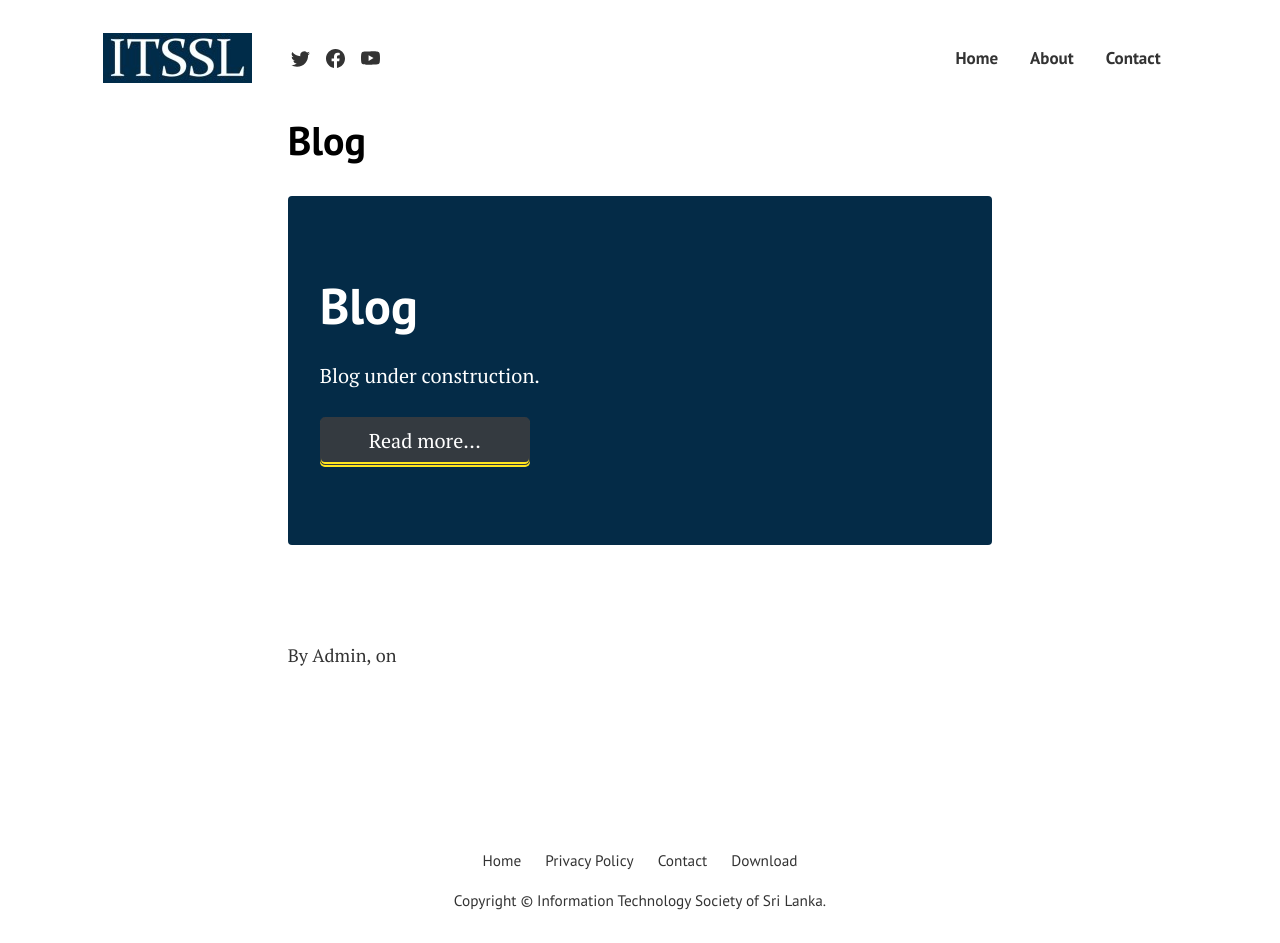
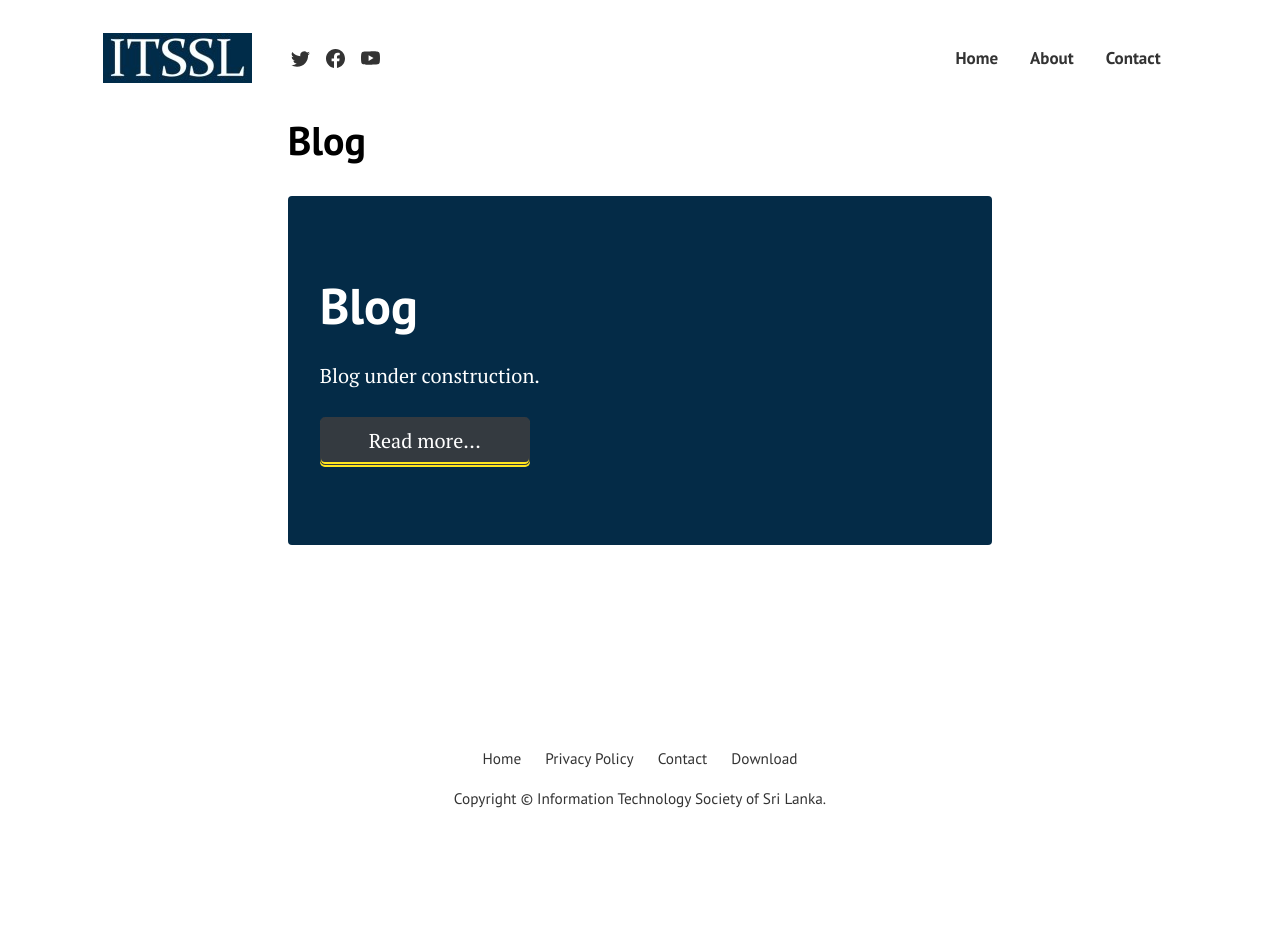
Before and after one commit to ITSSL/itssl.org, a Jekyll site: the page built from pages/blog.html, in a window 1280 px wide and 943 px high. Built offline with Jekyll 4.4.1, drawn with Linux system fonts in a browser that asks for light colours.

Commit message:
Update blog.html

```diff
--- a/pages/blog.html
+++ b/pages/blog.html
@@ -20,30 +20,6 @@ comments: false
       </div>
   </div>
 </div>
-
-
-<!-- begin post -->
-{% assign author = site.authors[post.author] %}
-<div class="card">
-    <a href="{{ post.url | absolute_url }}">
-        {% if post.image %} <img class="rounded mb-4" src="{{ site.baseurl }}/{{ post.image }}" alt="{{ post.title }}"> {% endif %}
-    </a>
-    <div class="card-block">
-        <h2 class="card-title h4 serif-font"><a href="{{ post.url | absolute_url }}">{{ post.title }}</a></h2>
-        <p class="card-text text-muted">{{ post.excerpt | strip_html | truncatewords:15 }}</p>
-        <div class="metafooter">
-            <div class="wrapfooter small d-flex align-items-center">
-                <span class="author-meta">
-                By  <span class="post-name"> {% if post.author %}{{ author.display_name }}{% else %}{{ site.author }}{% endif %}, </span>
-                on <span class="post-date">{{ post.date | date_to_string }}</span>
-                </span>
-                <div class="clearfix"></div>
-            </div>
-        </div>
-    </div>
-</div>
-<!-- end post -->
-
 
 
 <!-- Featured
```
